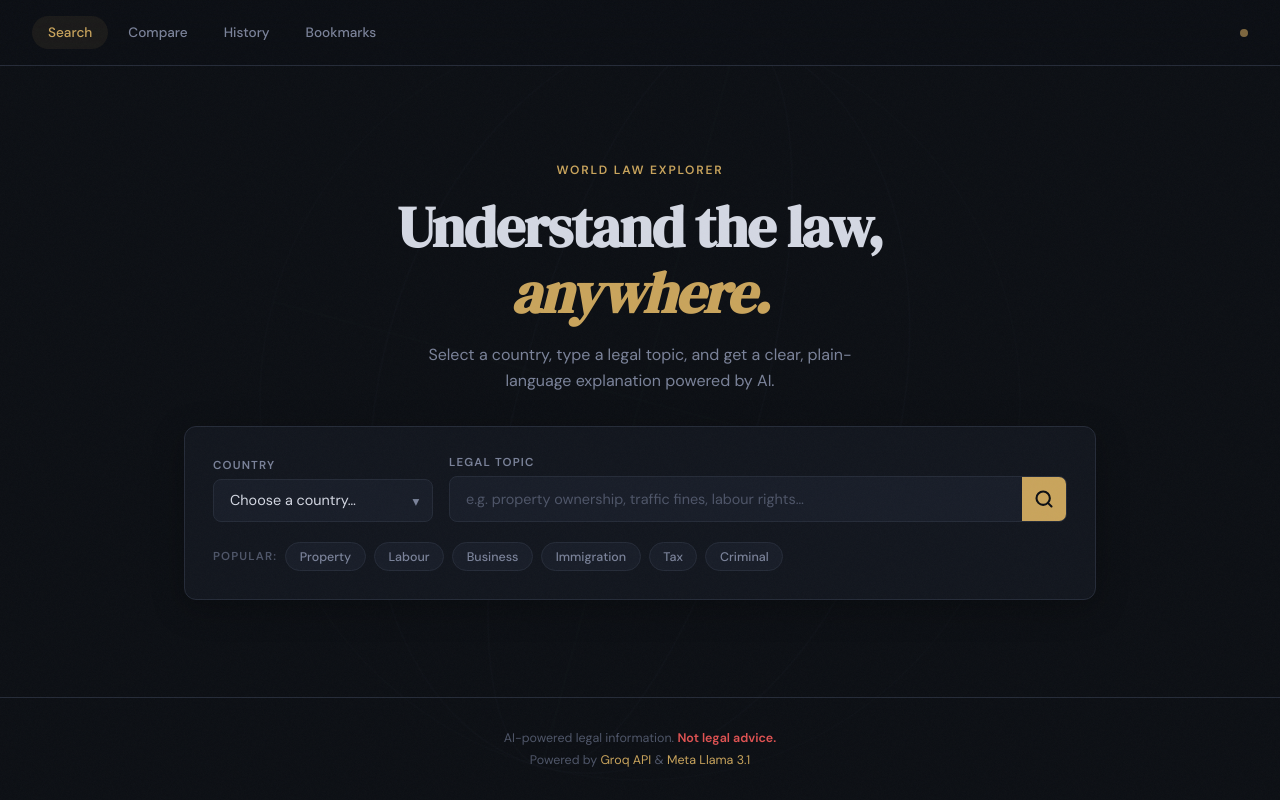
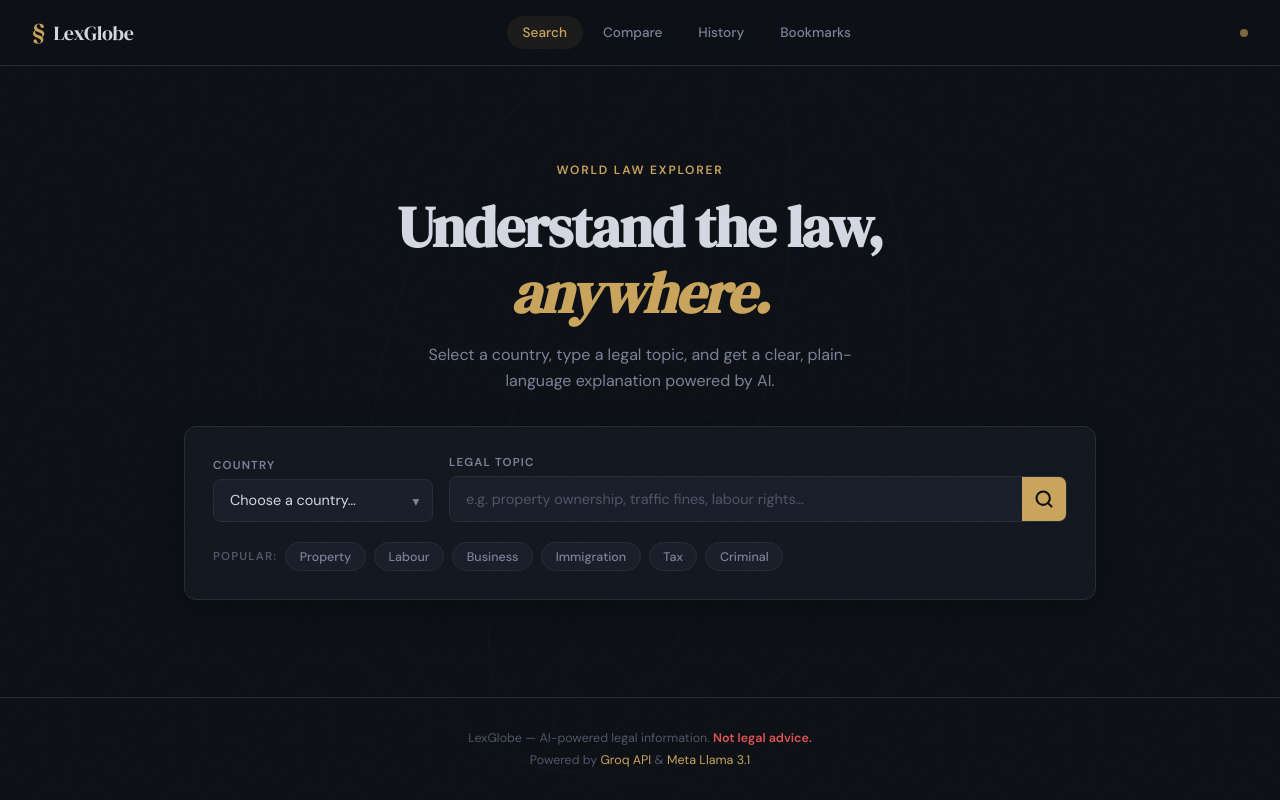
Before and after one commit to Collins-Alu/global-law-explorer, a plain HTML site: page index.html in a window 1280 px wide. Drawn offline with Linux system fonts and the light colour scheme.

```diff
--- a/index.html
+++ b/index.html
@@ -3,7 +3,7 @@
 <head>
   <meta charset="UTF-8" />
   <meta name="viewport" content="width=device-width, initial-scale=1.0" />
-  <title>World Law Explorer</title>
+  <title>LexGlobe — World Law Explorer</title>
   <link rel="preconnect" href="https://fonts.googleapis.com" />
   <link rel="preconnect" href="https://fonts.gstatic.com" crossorigin />
   <link href="https://fonts.googleapis.com/css2?family=DM+Serif+Display&family=DM+Sans:ital,wght@0,300;0,400;0,500;0,600;0,700;1,400&display=swap" rel="stylesheet" />
@@ -11,8 +11,10 @@
 </head>
 <body>
 
+  <!-- Floating grain overlay -->
   <div class="grain"></div>
 
+  <!-- Decorative globe lines -->
   <div class="globe-lines" aria-hidden="true">
     <svg viewBox="0 0 800 800" fill="none" xmlns="http://www.w3.org/2000/svg">
       <ellipse cx="400" cy="400" rx="380" ry="380" stroke="currentColor" stroke-width="0.5"/>
@@ -26,6 +28,9 @@
   </div>
 
   <header>
+    <div class="logo">
+      <span class="logo-icon">§</span>
+      <span class="logo-text">LexGlobe</span>
     </div>
     <nav>
       <button class="nav-link active" id="navSearch">Search</button>
@@ -37,13 +42,14 @@
   </header>
 
   <main>
-
+    <!-- Hero Section -->
     <section class="hero" id="heroSection">
       <p class="hero-tag">World Law Explorer</p>
       <h1 class="hero-title">Understand the law,<br/><em>anywhere.</em></h1>
       <p class="hero-sub">Select a country, type a legal topic, and get a clear, plain-language explanation powered by AI.</p>
     </section>
 
+    <!-- ═══ SEARCH PANEL ═══ -->
     <section class="search-panel" id="searchPanel">
       <div class="search-row">
         <div class="input-group country-group">
@@ -112,6 +118,7 @@
         </div>
       </div>
 
+      <!-- Quick Topics -->
       <div class="quick-topics">
         <span class="qt-label">Popular:</span>
         <button class="qt-chip" data-topic="Property Ownership">Property</button>
@@ -123,6 +130,7 @@
       </div>
     </section>
 
+    <!-- ═══ COMPARE PANEL ═══ -->
     <section class="search-panel hidden" id="comparePanel">
       <p class="panel-desc">Compare how two countries handle the same legal topic side by side.</p>
       <div class="compare-row">
@@ -224,10 +232,12 @@
       </div>
     </section>
 
+    <!-- Result Section -->
     <section class="result-section" id="resultSection">
       <div id="result"></div>
     </section>
 
+    <!-- History Panel -->
     <section class="history-panel hidden" id="historyPanel">
       <h2>Search History</h2>
       <div class="filter-bar">
@@ -237,6 +247,7 @@
       <p class="empty-state" id="historyEmpty">No searches yet. Start exploring!</p>
     </section>
 
+    <!-- Bookmarks Panel -->
     <section class="bookmarks-panel hidden" id="bookmarksPanel">
       <h2>Bookmarks</h2>
       <div class="filter-bar">
@@ -248,7 +259,7 @@
   </main>
 
   <footer>
-    <p>AI-powered legal information. <span class="footer-warn">Not legal advice.</span></p>
+    <p>LexGlobe — AI-powered legal information. <span class="footer-warn">Not legal advice.</span></p>
     <p class="footer-credit">Powered by <a href="https://groq.com" target="_blank" rel="noopener">Groq API</a> &amp; <a href="https://llama.meta.com" target="_blank" rel="noopener">Meta Llama 3.1</a></p>
   </footer>
 
```
Also changed, not shown: app.js (+48 -12 lines), server.js (+11 -2 lines).
